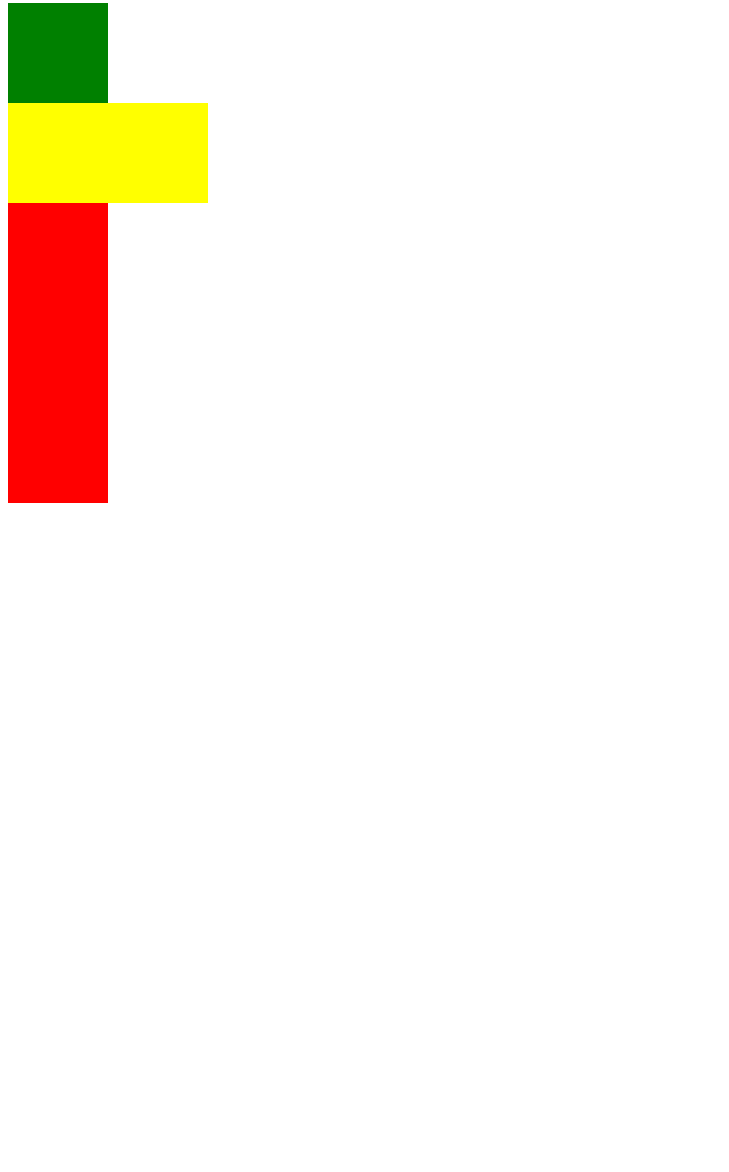
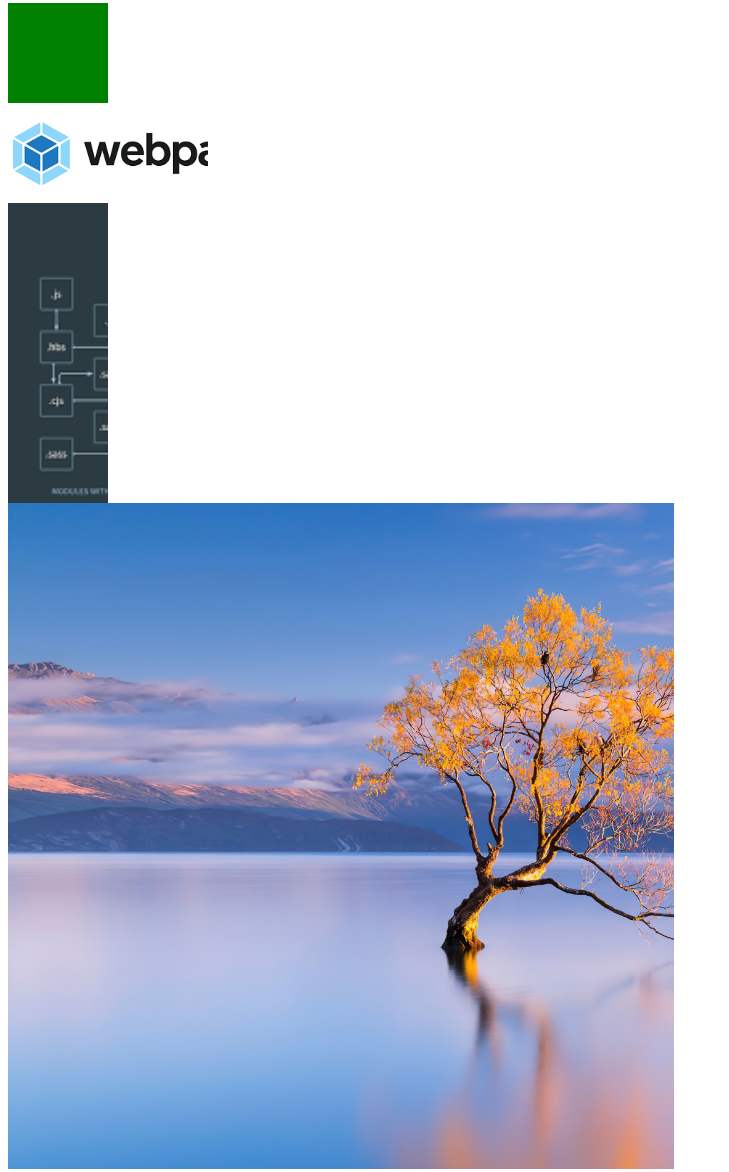
Before and after one commit to 123456hawkins/webpackLearn, a website built with webpack: page public/index.html in a window 1280 px wide. Shown: the part 135-1307 px from the top of the page, without its empty margins (0-729 px from the left). Before the commit the page ends 800 px from the top, so only its background shows below. Built offline with nearby package versions, Linux system fonts and the light colour scheme.

Commit message:
新增image loader

```diff
--- a/public/index.html
+++ b/public/index.html
@@ -17,6 +17,7 @@
 <!-- 引入打包的js文件才能看到效果 -->
 <div class="box2"></div>
 <div class="box3"></div>
+<div class="box4"> </div>
 <script src="../dist/main.js"></script>
 
 </html>
--- a/src/less/index.less
+++ b/src/less/index.less
@@ -1,5 +1,14 @@
 .box2{
   height: 100px;
   width: 200px;
-  background-color: yellow;
+  // background-color: yellow;
+  background-image: url("../images/1.png");
+  background-size: cover;
 }
+.box4{
+  height: 666px;
+  width: 666px;
+  background-image: url("../images/4.jpg");
+  background-size: cover;
+
+}
--- a/src/sass/index.scss
+++ b/src/sass/index.scss
@@ -1,5 +1,7 @@
 .box3{
   width: 100px;
   height: 300px;
-  background-color: red;
+  // background-color: red;
+  background-image: url("../images/2.png");
+  background-size: cover;
 }
--- a/webpack.config.js
+++ b/webpack.config.js
@@ -28,6 +28,15 @@ module.exports = {
         test: /\.s[sc]ss$/,
         use: ['style-loader', 'css-loader', 'sass-loader'],
       },
+      {
+        test: /\.(png|jpe?g|gif|webp)$/,
+        type: 'asset',
+        parser: {
+          dataUrlCondition: {
+            maxSize: 10 * 1024, //小于10kb的图表会被base64处理
+          },
+        },
+      },
     ],
   },
   // 插件
```
Also changed, not shown: src/images/1.png (added), src/images/2.png (added), src/images/3.jpg (added), src/images/4.jpg (added).
